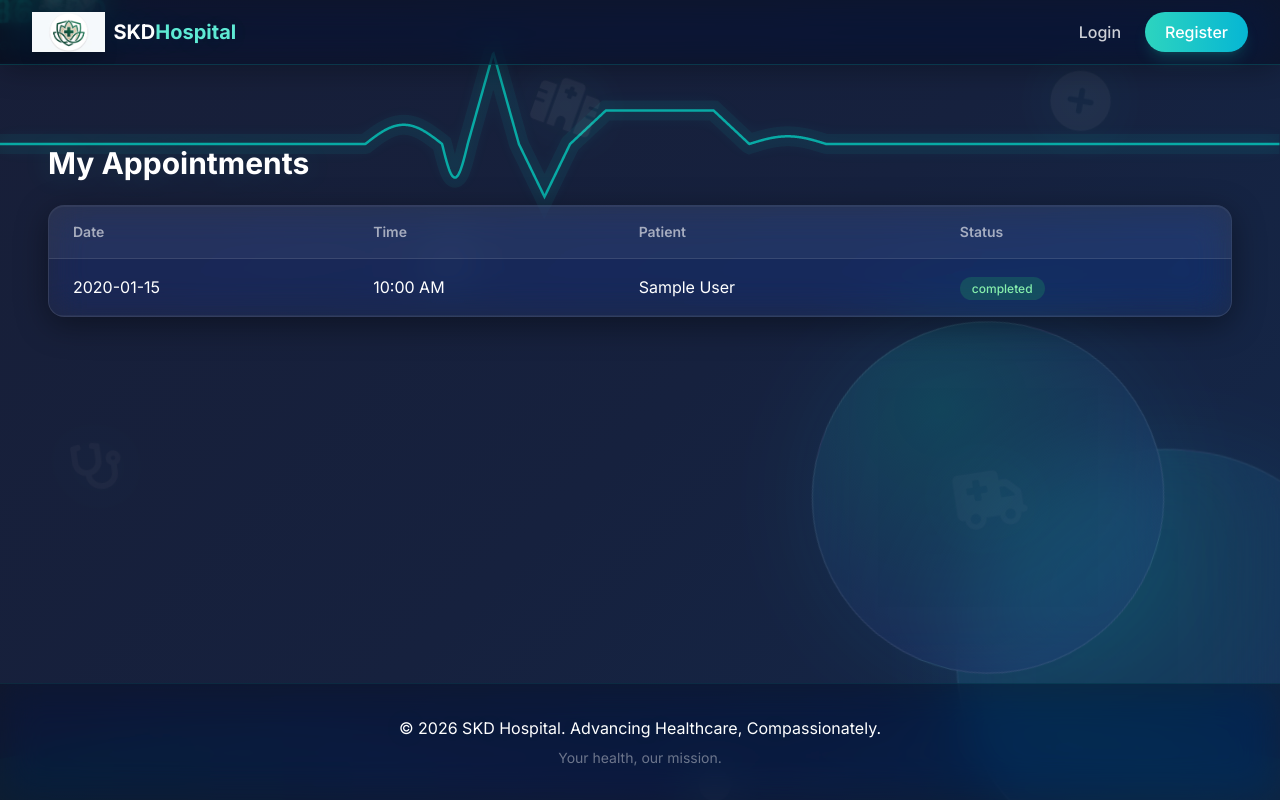
After one commit to udayteck/HOSPITAL-SELF-MANAGEMENT, a Flask app: template app/templates/doctor_appointments.html in a window 1280 px wide. The commit adds this page. Run offline with Flask 3, Linux system fonts and the light colour scheme; the template is opened without the code that fills it: most values are stand-ins (such as "Sample title", 1, 10 or a date in 2020); parts of the project's set-up code (start-up, migrations or seed data) failed here and were passed over; some libraries are stand-ins or nearby versions.

Commit message:
Add missing doctor templates and fix specialty display

```diff
--- /dev/null
+++ b/app/templates/doctor_appointments.html
@@ -0,0 +1,41 @@
+{% extends "base.html" %}
+
+{% block content %}
+<div class="container mx-auto px-4 py-8">
+    <h1 class="text-3xl font-bold text-white text-glow mb-6">My Appointments</h1>
+    <div class="glass rounded-2xl overflow-hidden">
+        <div class="overflow-x-auto">
+            <table class="w-full text-white">
+                <thead>
+                    <tr class="border-b border-white/10 bg-white/5">
+                        <th class="text-left py-4 px-6 text-sm font-semibold text-white/60">Date</th>
+                        <th class="text-left py-4 px-6 text-sm font-semibold text-white/60">Time</th>
+                        <th class="text-left py-4 px-6 text-sm font-semibold text-white/60">Patient</th>
+                        <th class="text-left py-4 px-6 text-sm font-semibold text-white/60">Status</th>
+                    </tr>
+                </thead>
+                <tbody>
+                    {% for apt in appointments %}
+                    <tr class="border-b border-white/5 hover:bg-white/5 transition">
+                        <td class="py-4 px-6">{{ apt.date.strftime('%Y-%m-%d') }}</td>
+                        <td class="py-4 px-6">{{ apt.start_time.strftime('%I:%M %p') }}</td>
+                        <td class="py-4 px-6">{{ apt.patient.full_name }}</td>
+                        <td class="py-4 px-6">
+                            <span class="px-3 py-1 rounded-full text-xs font-medium
+                                       {% if apt.status == 'completed' %}bg-green-500/20 text-green-300
+                                       {% elif apt.status == 'scheduled' %}bg-yellow-500/20 text-yellow-300
+                                       {% elif apt.status == 'cancelled' %}bg-red-500/20 text-red-300
+                                       {% else %}bg-gray-500/20 text-gray-300{% endif %}">
+                                {{ apt.status }}
+                            </span>
+                        </td>
+                    </tr>
+                    {% else %}
+                    <tr><td colspan="4" class="py-8 text-center text-white/40">No appointments found.</td></tr>
+                    {% endfor %}
+                </tbody>
+            </table>
+        </div>
+    </div>
+</div>
+{% endblock %}
--- a/app/templates/manage_doctors.html
+++ b/app/templates/manage_doctors.html
@@ -35,7 +35,9 @@
                         </div>
                     </td>
                     <td class="px-6 py-4">
-                        <span class="px-2 py-1 text-xs rounded-full bg-blue-100 text-blue-800">{{ doctor.specialty }}</span>
+                        <span class="px-2 py-1 text-xs rounded-full bg-blue-100 text-blue-800">
+                            {{ doctor.specialization or 'N/A' }}
+                        </span>
                     </td>
                     <td class="px-6 py-4 text-sm text-gray-600">{{ doctor.phone or '—' }}</td>
                     <td class="px-6 py-4">
```
Also changed, not shown: app/templates/doctor_patients.html (added, +31 -0 lines), app/templates/doctor_prescriptions.html (added, +31 -0 lines).
